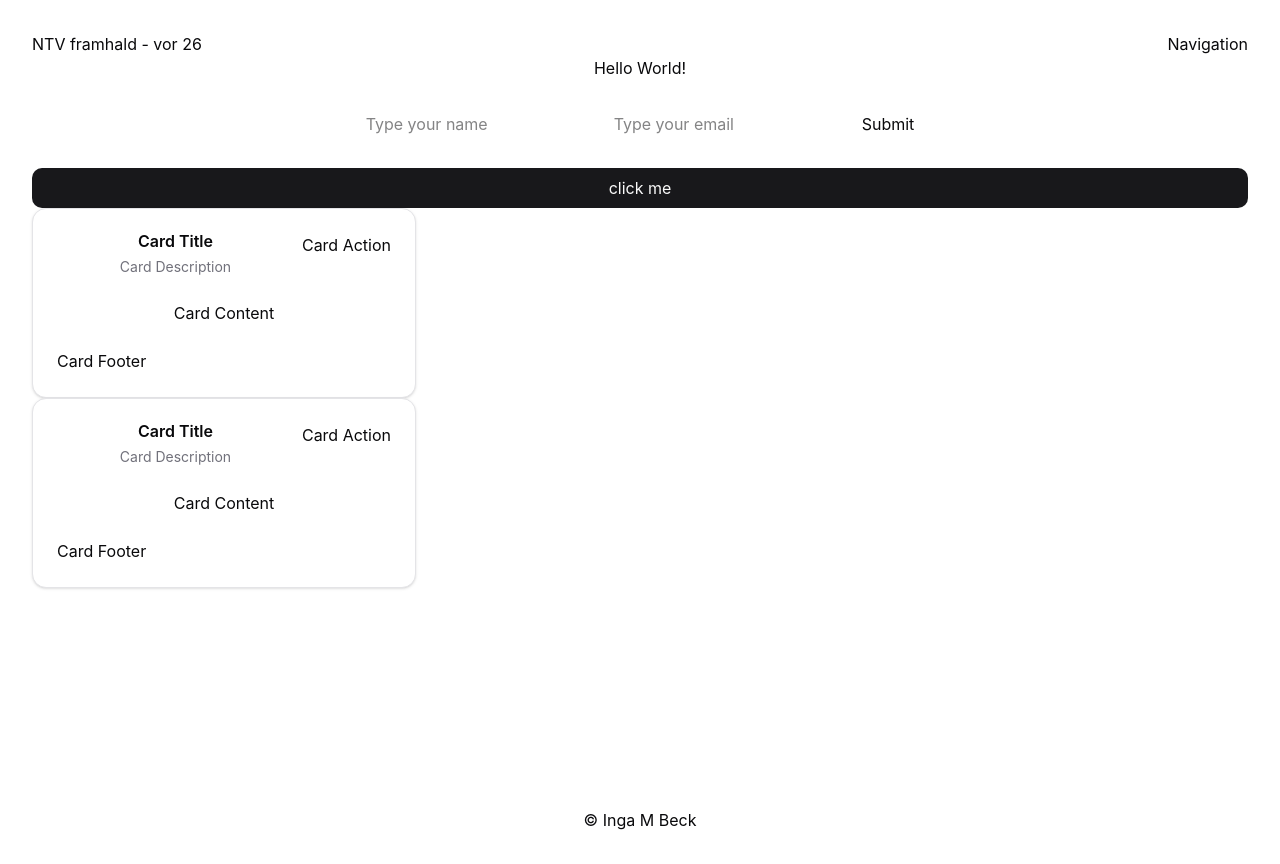
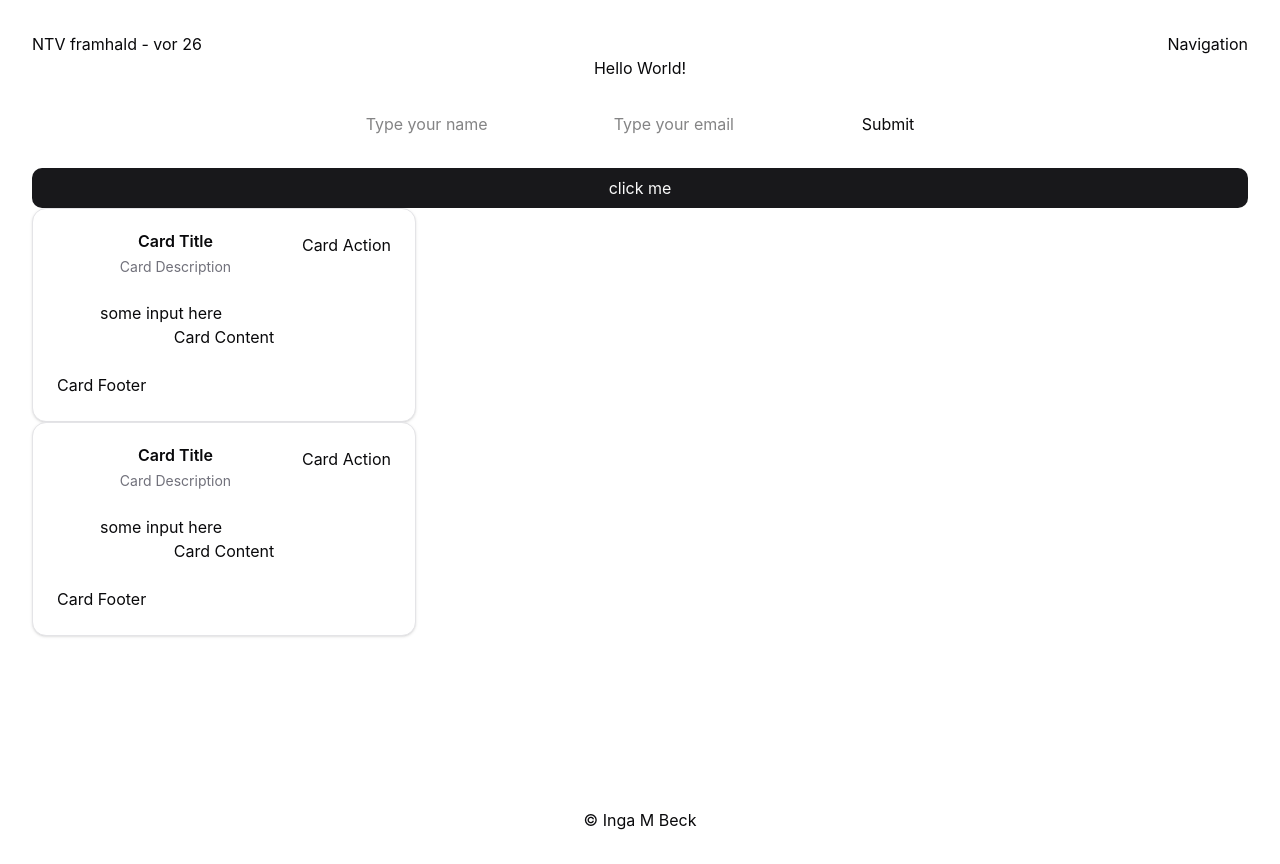
Before and after one commit to ingzenegger/vorTimi1, a React (Vite) app in the folder NTV-vor-vefsida/: page / in a window 1280 px wide. Built offline with nearby package versions, Linux system fonts and the light colour scheme.

Commit message:
added Input to myCard

```diff
--- a/NTV-vor-vefsida/src/components/Layout/myCard.tsx
+++ b/NTV-vor-vefsida/src/components/Layout/myCard.tsx
@@ -1,3 +1,5 @@
+import { useState } from "react";
+import Input from "../input.tsx";
 import {
   Card,
   CardAction,
@@ -9,6 +11,7 @@ import {
 } from "../ui/card.tsx";
 
 export default function MyCard() {
+  const [input, setInput] = useState("some input here");
   return (
     <Card className="w-full max-w-sm">
       <CardHeader>
@@ -17,6 +20,11 @@ export default function MyCard() {
         <CardAction>Card Action </CardAction>
       </CardHeader>
       <CardContent>
+        <Input
+          value={input}
+          type="text"
+          onChange={(e) => setInput(e.target.value)}
+        ></Input>
         <p>Card Content</p>
       </CardContent>
       <CardFooter>
```
